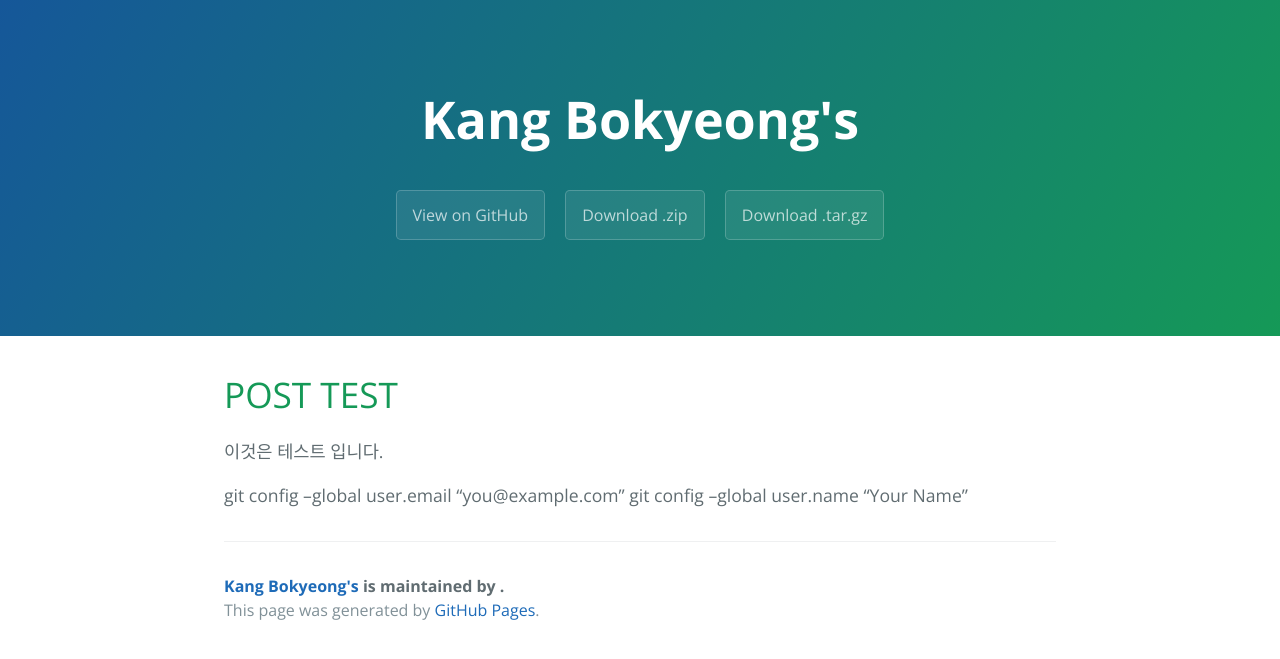
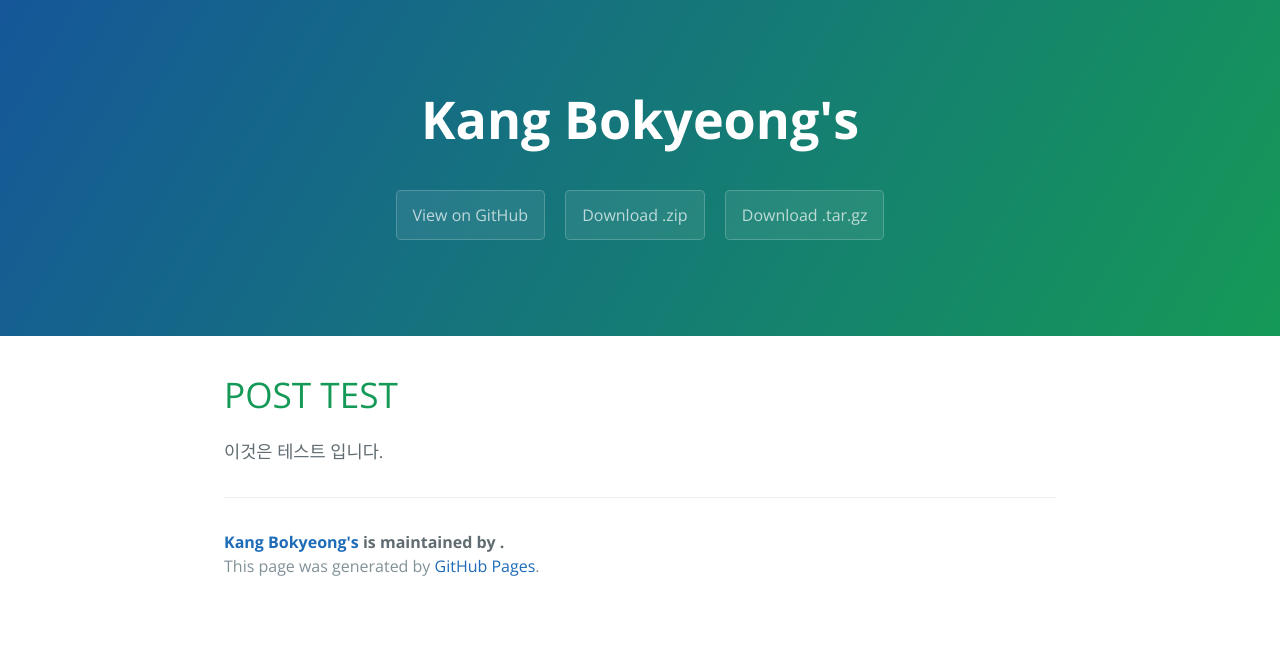
Before and after one commit to KangBokyeong/KangBokyeong.github.io, a Jekyll site: the page built from _posts/2022-10-12-test_post.md, in a window 1280 px wide. Shown: the top 659 px of the page. Built offline with Jekyll 4.4.1, drawn with Linux system fonts in a browser that asks for light colours.

Commit message:
test commit

```diff
--- a/_posts/2022-10-12-test_post.md
+++ b/_posts/2022-10-12-test_post.md
@@ -6,6 +6,3 @@ categories: study
 ---
 # POST TEST
 이것은 테스트 입니다.
-
-git config --global user.email "you@example.com"
-  git config --global user.name "Your Name"
```
